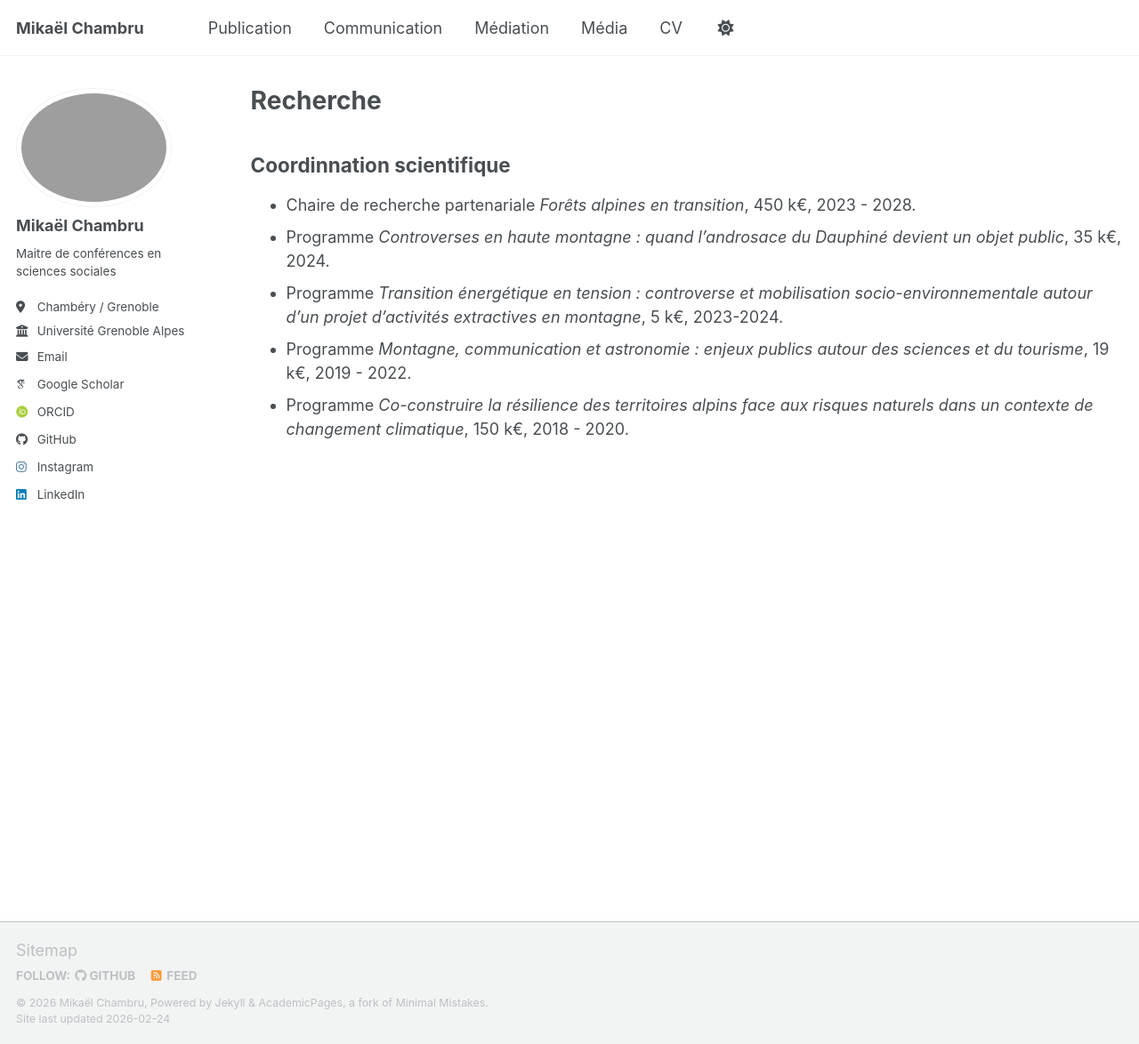
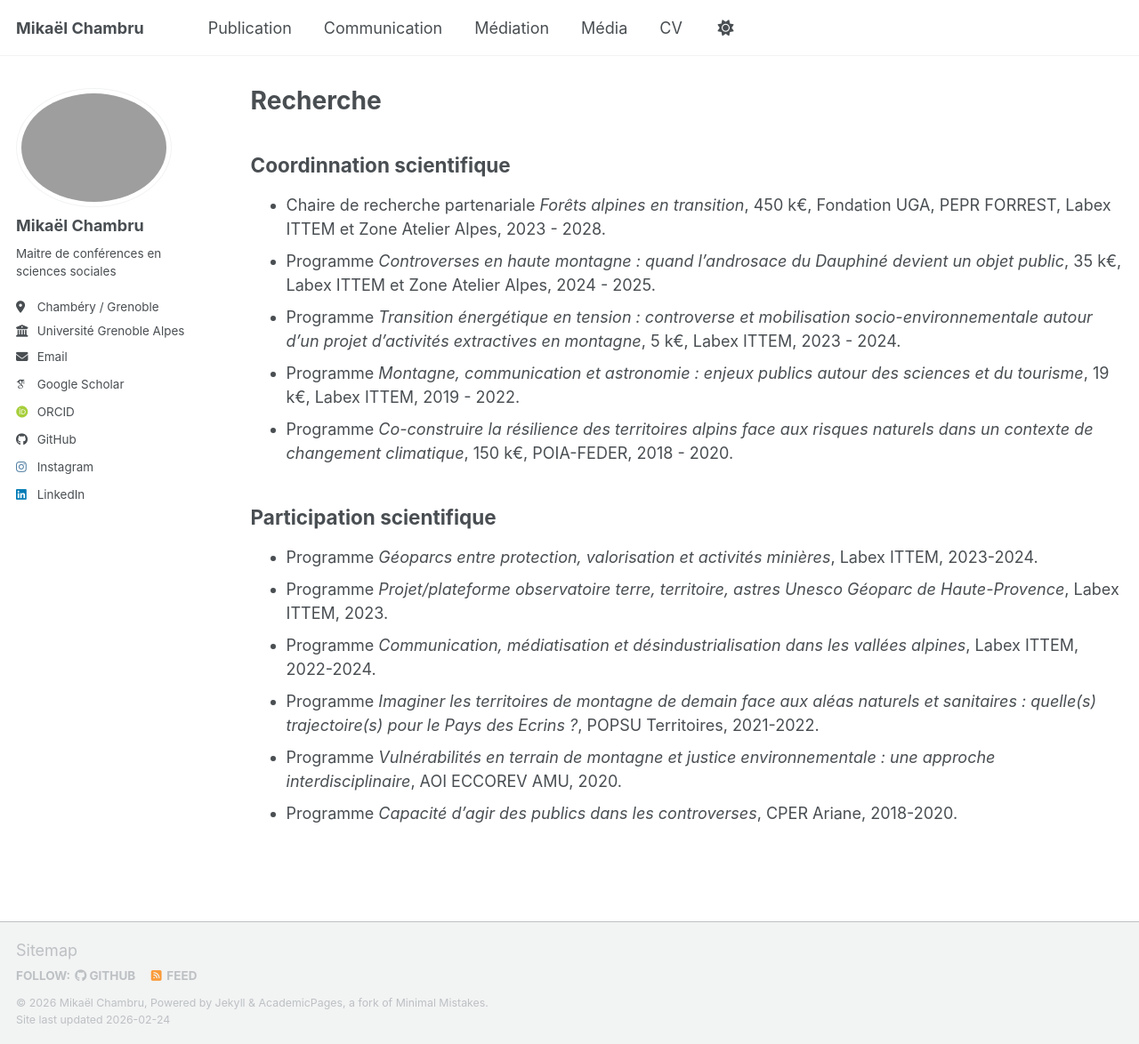
Before and after one commit to mikaelchambru/mikaelchambru.github.io, a Jekyll site: the page built from _pages/recherche.md, in a window 1280 px wide and 1174 px high. Shown: the whole window at 89% size. Built offline with Jekyll 4.4.1, drawn with Linux system fonts in a browser that asks for light colours; some web fonts are replaced; a script bundle is joined from its source files by our own code; library files that are not in the unit come from our copies.

Commit message:
Update recherche.md

```diff
--- a/_pages/recherche.md
+++ b/_pages/recherche.md
@@ -8,8 +8,16 @@ redirect_from:
 ---
 
 ## Coordinnation scientifique
-* Chaire de recherche partenariale *Forêts alpines en transition*, 450 k€, 2023 - 2028.
-* Programme *Controverses en haute montagne : quand l’androsace du Dauphiné devient un objet public*, 35 k€, 2024.
-* Programme *Transition énergétique en tension : controverse et mobilisation socio-environnementale autour d’un projet d’activités extractives en montagne*, 5 k€, 2023-2024.
-* Programme *Montagne, communication et astronomie : enjeux publics autour des sciences et du tourisme*, 19 k€, 2019 - 2022.
-* Programme *Co-construire la résilience des territoires alpins face aux risques naturels dans un contexte de changement climatique*, 150  k€, 2018 - 2020.
+* Chaire de recherche partenariale *Forêts alpines en transition*, 450 k€, Fondation UGA, PEPR FORREST, Labex ITTEM et Zone Atelier Alpes, 2023 - 2028.
+* Programme *Controverses en haute montagne : quand l’androsace du Dauphiné devient un objet public*, 35 k€, Labex ITTEM et Zone Atelier Alpes, 2024 - 2025.
+* Programme *Transition énergétique en tension : controverse et mobilisation socio-environnementale autour d’un projet d’activités extractives en montagne*, 5 k€, Labex ITTEM, 2023 - 2024.
+* Programme *Montagne, communication et astronomie : enjeux publics autour des sciences et du tourisme*, 19 k€, Labex ITTEM, 2019 - 2022.
+* Programme *Co-construire la résilience des territoires alpins face aux risques naturels dans un contexte de changement climatique*, 150  k€, POIA-FEDER, 2018 - 2020.
+
+## Participation scientifique
+* Programme *Géoparcs entre protection, valorisation et activités minières*, Labex ITTEM, 2023-2024.
+* Programme *Projet/plateforme observatoire terre, territoire, astres Unesco Géoparc de Haute-Provence*, Labex ITTEM, 2023.
+* Programme *Communication, médiatisation et désindustrialisation dans les vallées alpines*, Labex ITTEM, 2022-2024.
+* Programme *Imaginer les territoires de montagne de demain face aux aléas naturels et sanitaires : quelle(s) trajectoire(s) pour le Pays des Ecrins ?*, POPSU Territoires, 2021-2022.
+* Programme *Vulnérabilités en terrain de montagne et justice environnementale : une approche interdisciplinaire*, AOI ECCOREV AMU, 2020.
+* Programme *Capacité d’agir des publics dans les controverses*, CPER Ariane, 2018-2020.
```
